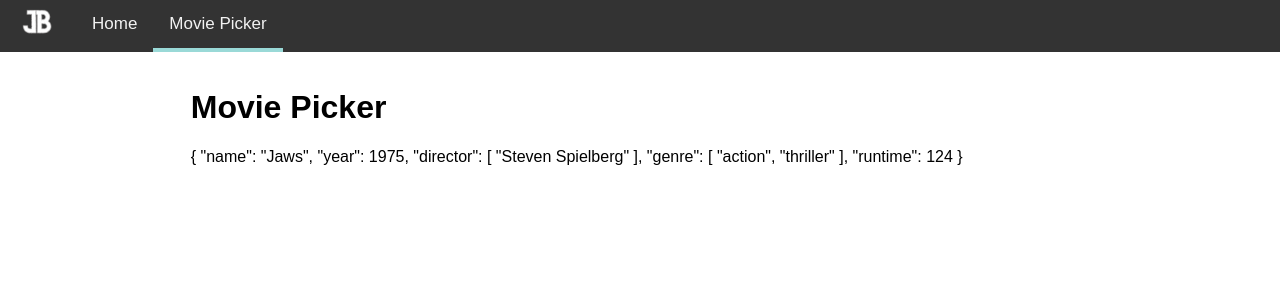
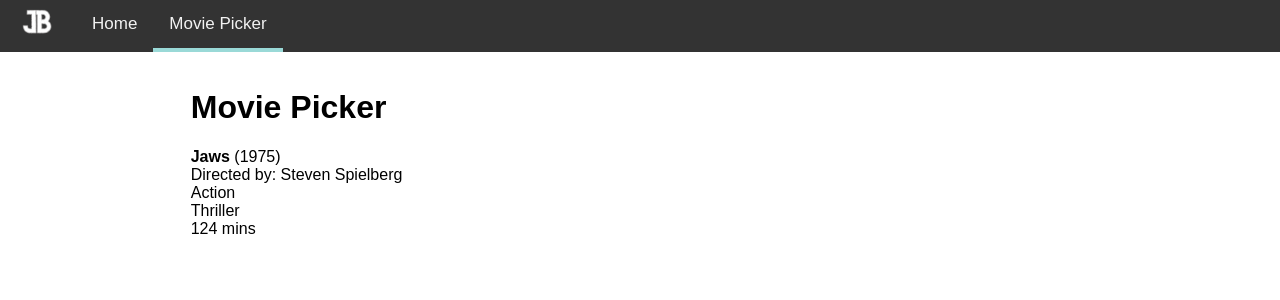
Before and after one commit to JBogart91/cheesesteak, a Nuxt app: page /movies in a window 1280 px wide. Shown: the top 300 px of the page. Built offline with nearby package versions, Linux system fonts and the light colour scheme.

Commit message:
Progress

```diff
--- /dev/null
+++ b/src/components/movieCard.vue
@@ -0,0 +1,38 @@
+<template>
+  <div>
+    <div><b>{{ movie.name }}</b> ({{ movie.year }})</div>
+    <div>Directed by: {{ directors  }}</div>
+    <div v-for="genre in genres" :key="genre">{{ genre }}</div>
+    <div>{{ movie.runtime }} mins</div>
+  </div>
+</template>
+
+<script>
+export default {
+  name: 'movie-card',
+  props: {
+    movie: Object
+  },
+  computed: {
+    directors: function () {
+      let string
+      this.movie.director.forEach((director, index) => {
+        console.log(index)
+        if (index === this.movie.director.length - 1) {
+          string = `${director}`
+        } else {
+          string = `${director}, `
+        }
+      })
+      return string
+    },
+    genres: function () {
+      let genres = []
+      this.movie.genre.forEach(element => {
+        genres.push(element.charAt(0).toUpperCase() + element.slice(1))
+      })
+      return genres
+    }
+  }
+}
+</script>
--- a/src/pages/movies.vue
+++ b/src/pages/movies.vue
@@ -1,12 +1,13 @@
 <template>
   <div>
     <h1>Movie Picker</h1>
-    <p>{{movie}}</p>
+    <movie-card :movie="movie" />
   </div>
 </template>
 
 <script>
 import movies from '../models/movies'
+import MovieCard from '../components/movieCard.vue'
 
 const randomMovie = (moviesArray) => {
   return moviesArray[Math.floor(Math.random() * moviesArray.length)]
@@ -17,6 +18,9 @@
     return {
       movie: randomMovie(movies)
     }
+  },
+  components: {
+    MovieCard
   }
 }
 </script>
```
